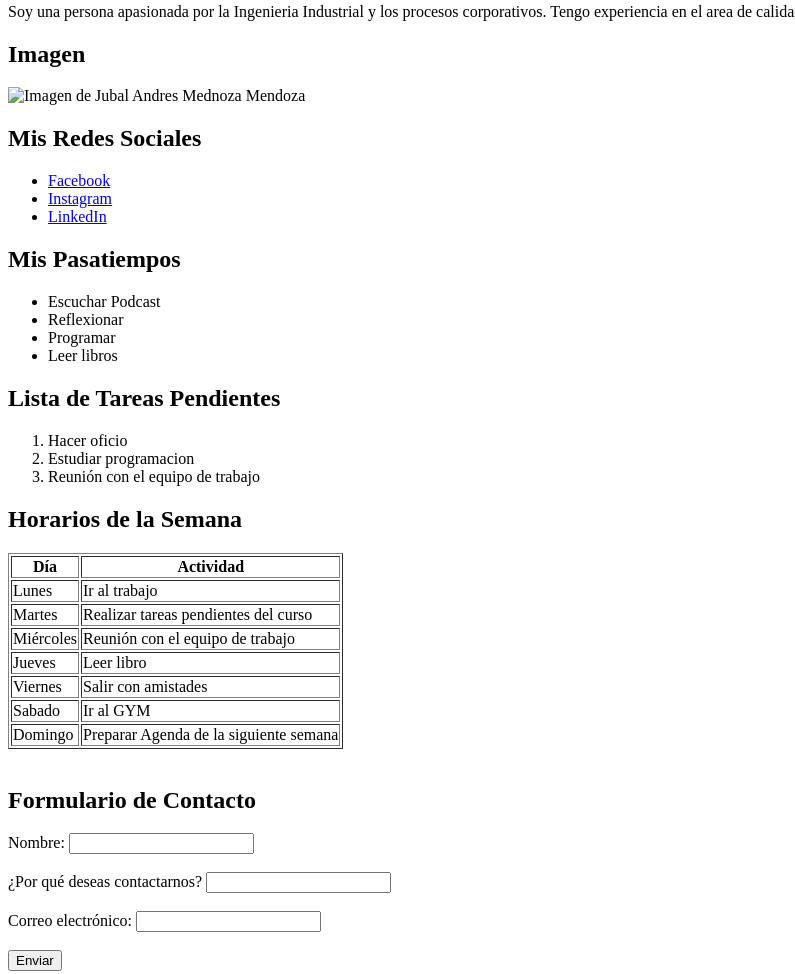
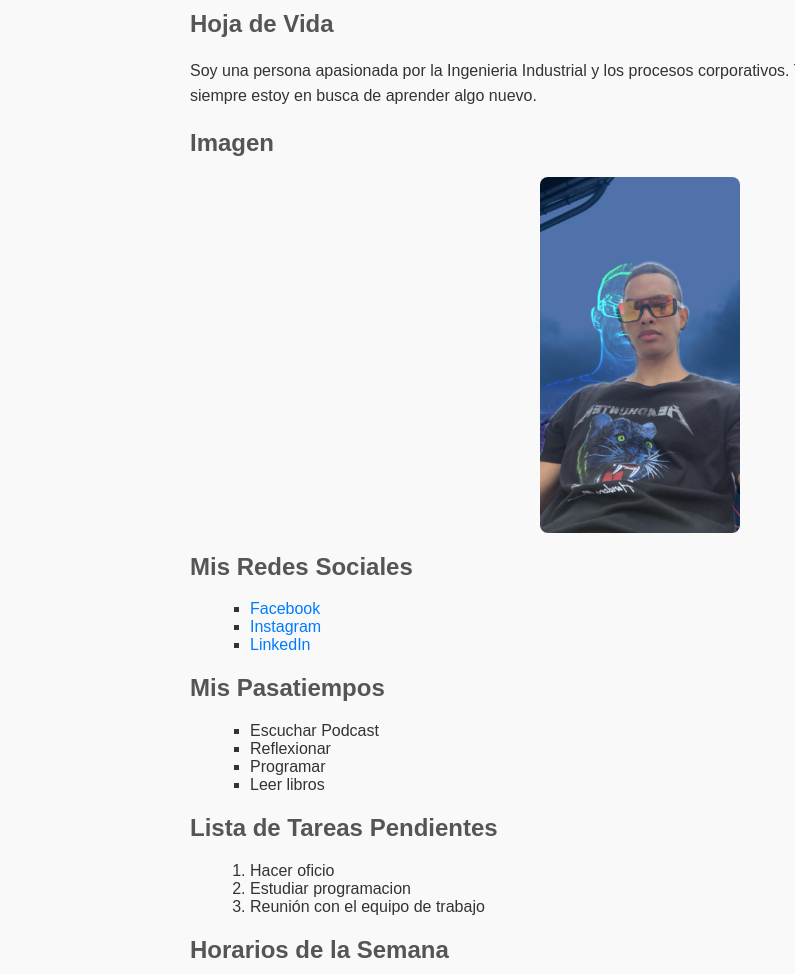
Before and after one commit to JubaM2/mi-pagina-web, a plain HTML site: page index.html in a window 1280 px wide. Shown: the part 209-1183 px from the top of the page, without its empty margins (0-795 px from the left). Drawn offline with Linux system fonts and the light colour scheme.

Commit message:
Add files via upload

```diff
--- a/index.html
+++ b/index.html
@@ -4,6 +4,7 @@
     <meta charset="UTF-8">
     <meta name="viewport" content="width=device-width, initial-scale=1.0">
     <title>Sobre Mi</title>
+    <link rel="stylesheet" href="style.css">
 </head>
 <body>
     <div class="container">
--- /dev/null
+++ b/style.css
@@ -0,0 +1,123 @@
+/* Estilos generales del cuerpo */
+body {
+    font-family: Arial, sans-serif;
+    background-color: #f9f9f9; /* Fondo gris claro */
+    margin: 0;
+    padding: 0;
+    color: #333;
+}
+
+/* Contenedor principal */
+.container {
+    width: 80%;
+    max-width: 900px;
+    margin: 0 auto;
+    padding: 20px;
+}
+
+/* Encabezado principal */
+h1 {
+    text-align: center;
+    color: #333;
+}
+
+/* Encabezados secundarios */
+h2 {
+    color: #555;
+    margin-top: 20px;
+}
+
+/* Párrafos */
+p {
+    line-height: 1.6;
+    font-size: 16px;
+}
+
+/* Estilo de las imágenes */
+img {
+    width: 100%;
+    max-width: 200px;
+    height: auto;
+    border-radius: 8px;
+    display: block;
+    margin: 0 auto;
+}
+
+/* Estilo de los enlaces */
+a {
+    color: #007BFF;
+    text-decoration: none;
+}
+
+a:hover {
+    text-decoration: underline;
+}
+
+/* Estilos de listas */
+ul {
+    list-style-type: square;
+    margin-left: 20px;
+}
+
+ol {
+    margin-left: 20px;
+}
+
+/* Estilo de la tabla */
+table {
+    width: 100%;
+    border-collapse: collapse;
+    margin-bottom: 20px;
+}
+
+table th, table td {
+    padding: 8px;
+    border: 1px solid #ccc;
+    text-align: left;
+}
+
+table th {
+    background-color: #f2f2f2;
+}
+
+table tr:nth-child(even) {
+    background-color: #fafafa;
+}
+
+/* Estilo del formulario */
+form {
+    background-color: #fff;
+    padding: 20px;
+    border-radius: 8px;
+    box-shadow: 0 0 10px rgba(0, 0, 0, 0.1);
+    max-width: 600px;
+    margin: 0 auto;
+}
+
+label {
+    display: block;
+    margin-bottom: 8px;
+}
+
+input[type="text"],
+input[type="email"] {
+    width: 100%;
+    padding: 10px;
+    margin-bottom: 15px;
+    border: 1px solid #ddd;
+    border-radius: 4px;
+}
+
+button {
+    background-color: #4CAF50;
+    color: white;
+    padding: 10px 20px;
+    border: none;
+    border-radius: 4px;
+    cursor: pointer;
+    width: 100%;
+}
+
+button:hover {
+    background-color: #45a049;
+}
```
Also changed, not shown: JubaM2.jpg (added).
